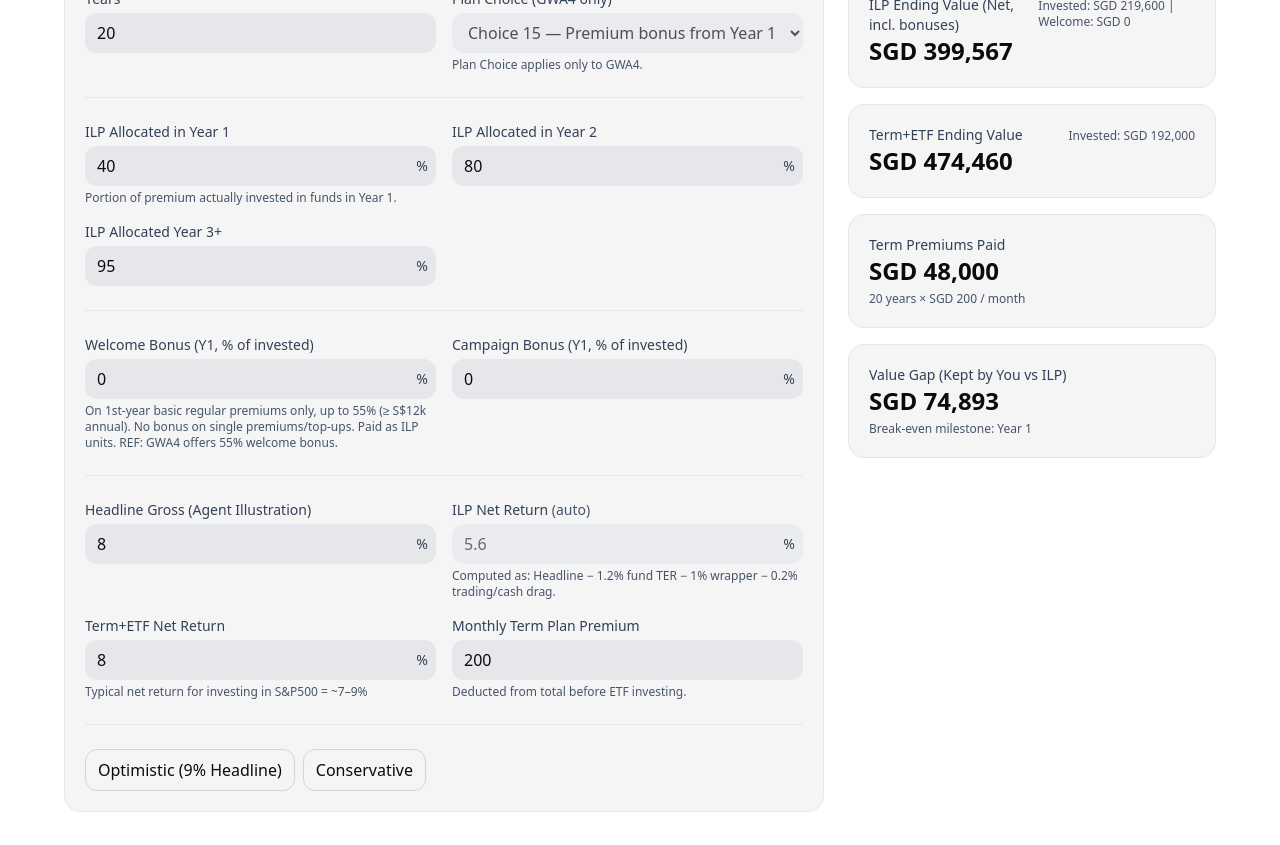
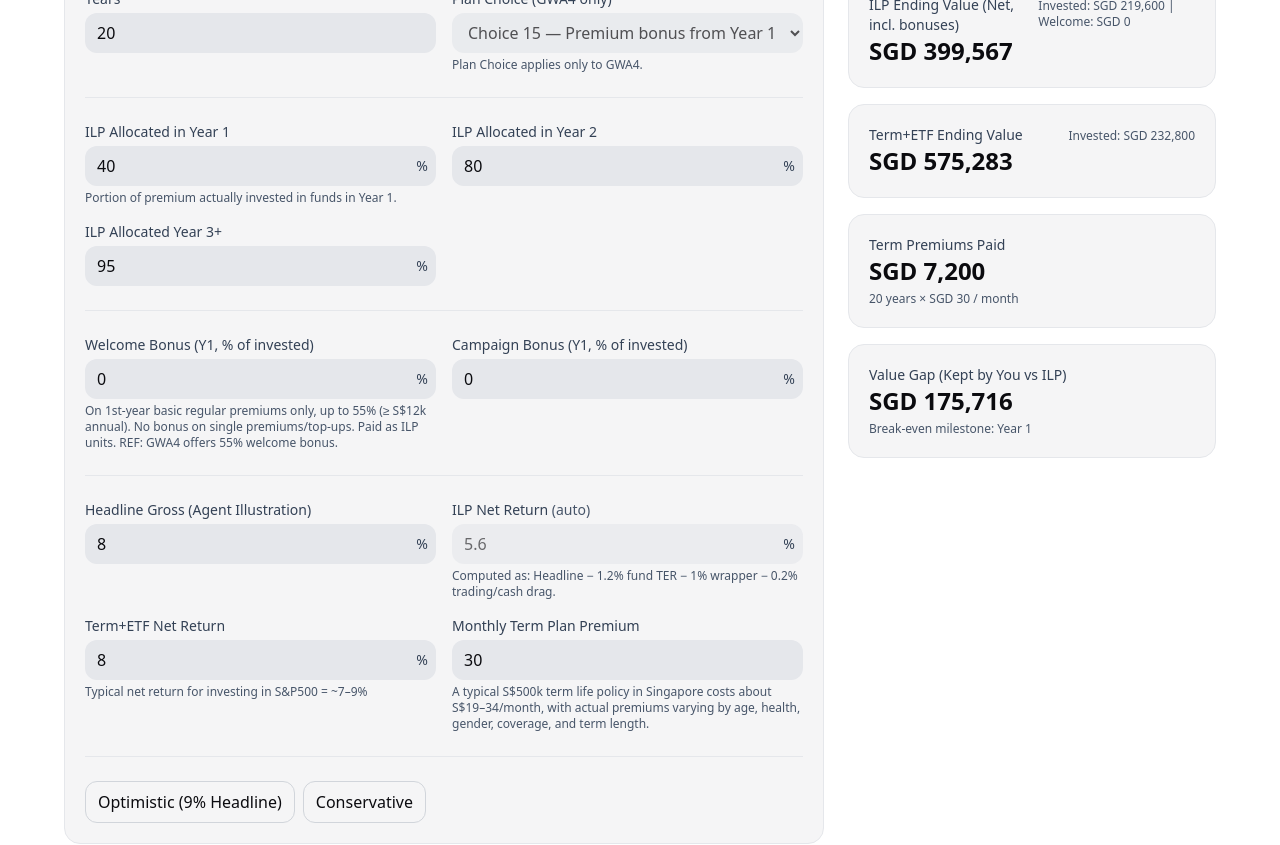
Before and after one commit to CodedNaug/ilp-calculator-singapore, a React (Vite) app: page / in a window 1280 px wide. Shown: the part 420-1265 px from the top of the page. Built offline with nearby package versions, Linux system fonts and the light colour scheme.

Commit message:
Fix default monthly term plan costs

```diff
--- a/src/components/AssumptionsPanel.tsx
+++ b/src/components/AssumptionsPanel.tsx
@@ -216,7 +216,7 @@ export default function AssumptionsPanel(props: Props) {
             className="bg-neutral-800 rounded-xl px-3 py-2 outline-none"
           />
           <span className="text-xs text-neutral-500">
-            Deducted from total before ETF investing.
+            A typical S$500k term life policy in Singapore costs about S$19–34/month, with actual premiums varying by age, health, gender, coverage, and term length.
           </span>
         </label>
         <div className="sm:col-span-2 border-t border-neutral-800 my-2" />
--- a/src/pages/ILPTruthPage.tsx
+++ b/src/pages/ILPTruthPage.tsx
@@ -23,7 +23,7 @@ export default function ILPTruthPage() {
   const [ilpNetReturnPct, setIlpNetReturnPct] = useState(4);
   const [etfNetReturnPct, setEtfNetReturnPct] = useState(8);
   const [headlineGrossPct, setHeadlineGrossPct] = useState(8);
-  const [monthlyTermPremium, setMonthlyTermPremium] = useState(200);
+  const [monthlyTermPremium, setMonthlyTermPremium] = useState(30);
 
   const ilpAllocationSchedulePct = useMemo(() => {
     const arr = [y1AllocPct, y2AllocPct];
```
